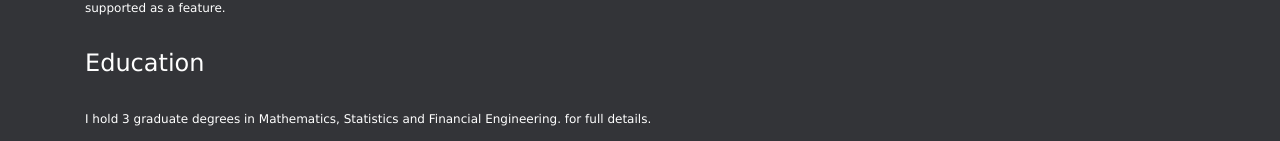
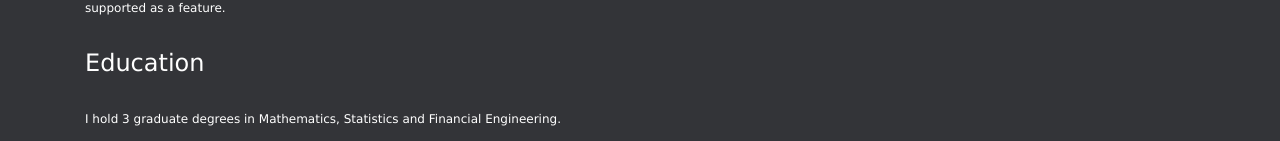
Before and after one commit to tnbred/tnbred.github.io, a Jekyll site: the page built from resume.md, in a window 1280 px wide. Shown: the part 940-1081 px from the top of the page. Built offline with Jekyll 4.4.1, drawn with Linux system fonts in a browser that asks for light colours; nearby versions of some CDN libraries.

Commit message:
Fixing typo

```diff
--- a/resume.md
+++ b/resume.md
@@ -77,7 +77,6 @@ permalink: /resume/
 
     <p>
       I hold 3 graduate degrees in Mathematics, Statistics and Financial Engineering.
-      for full details.
     </p>
   </div>
 </div>
```
